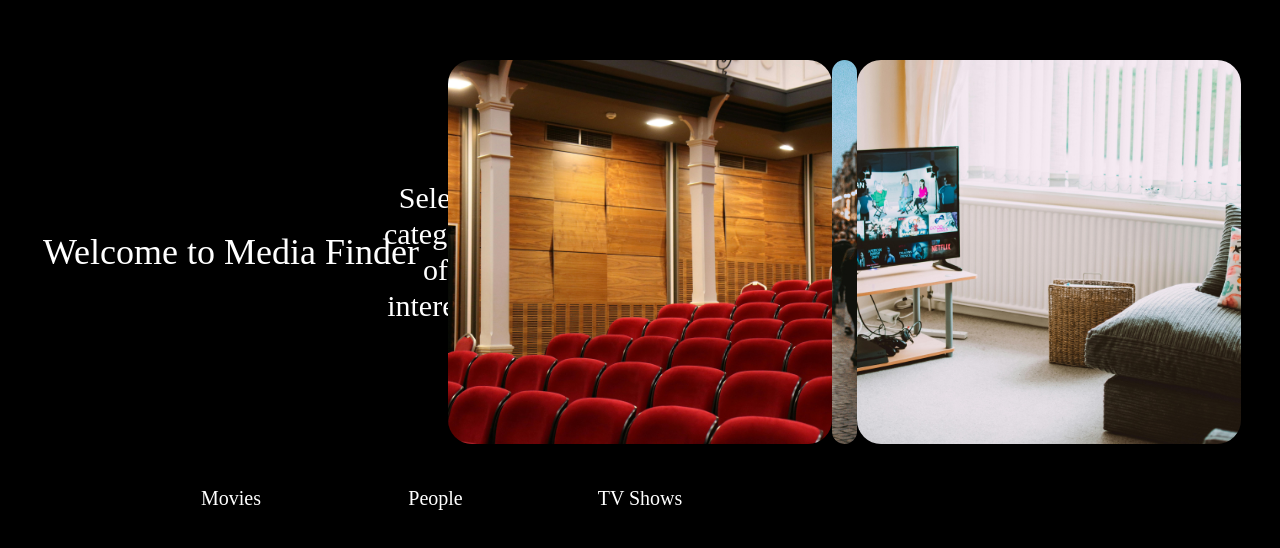
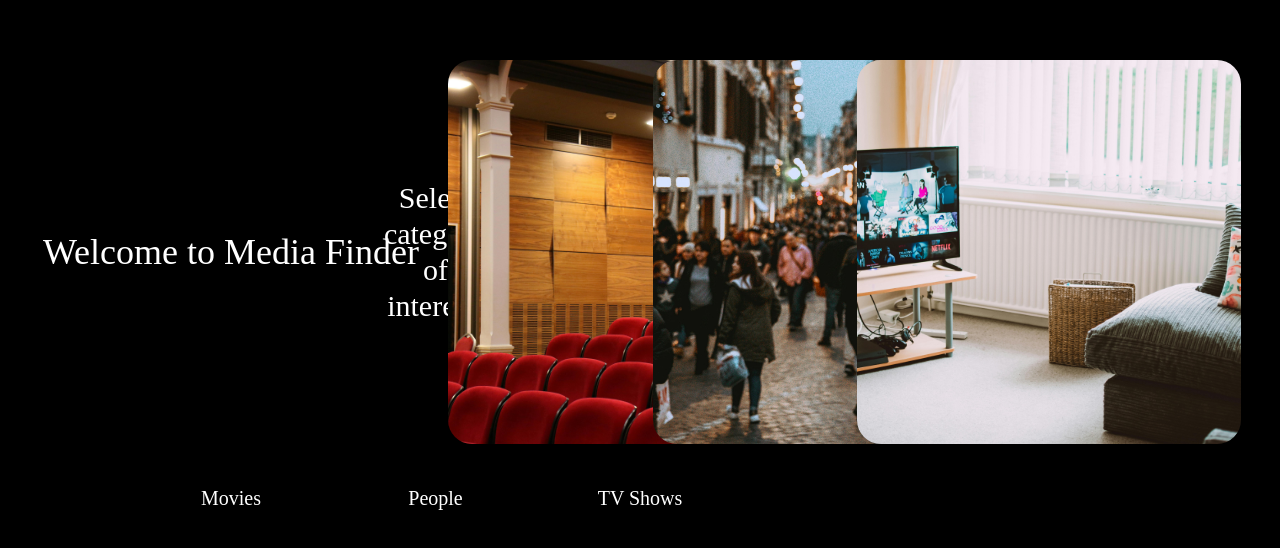
Before and after one commit to gabholli/media-site, a Next.js app: page / in a window 1280 px wide. Shown: the part 114-662 px from the top of the page. Built offline with nearby package versions, Linux system fonts and the light colour scheme; what @savvywombat/tailwindcss-grid-areas would draw is missing.

Commit message:
Update index.tsx

```diff
--- a/src/pages/index.tsx
+++ b/src/pages/index.tsx
@@ -1,5 +1,6 @@
 import React, { useEffect, useState } from 'react'
 import Link from 'next/link'
+import Image from 'next/image'
 
 const Index = () => {
   return (
@@ -9,21 +10,36 @@ const Index = () => {
         place-items-center p-6 gap-y-10'>
         <h1 className='grid-in-greeting text-3xl lg:text-4xl text-center'>Welcome to Media Finder</h1>
         <h1 className='text-2xl lg:text-3xl grid-in-title text-center'>Select category of interest:</h1>
-        <img
-          className='h-64 w-full bg-cover object-cover md:size-96 grid-in-image1 rounded-3xl'
+        <div className='h-64 w-full md:size-96 lg:size-72 xl:size-96 grid-in-image1 relative'>
+          <Image
+            className='rounded-3xl'
             src="/movie-theater.jpg"
             alt="Theater"
-        ></img>
-        <img
-          className='h-64 w-full object-cover md:size-96 grid-in-image2 rounded-3xl'
+            objectFit='cover'
+            objectPosition='center'
+            layout='fill'
+          />
+        </div>
+        <div className='h-64 w-full md:size-96 lg:size-72 xl:size-96 grid-in-image2 relative'>
+          <Image
+            className=' rounded-3xl'
             src="/people.jpg"
             alt="People"
-        ></img>
-        <img
-          className='h-64 w-full object-cover md:size-96 grid-in-image3 rounded-3xl'
+            objectFit='cover'
+            objectPosition='center'
+            layout='fill'
+          />
+        </div>
+        <div className='h-64 w-full md:size-96 lg:size-72 xl:size-96 grid-in-image3 relative'>
+          <Image
+            className='rounded-3xl'
             src="/TV.jpg"
             alt="TV"
-        ></img>
+            objectFit='cover'
+            objectPosition='center'
+            layout='fill'
+          />
+        </div>
         <Link
           className="grid-in-link1 text-xl"
           href="/media/movie_files/Movies">
```
Lines whose indentation alone changed are shown as unchanged.
